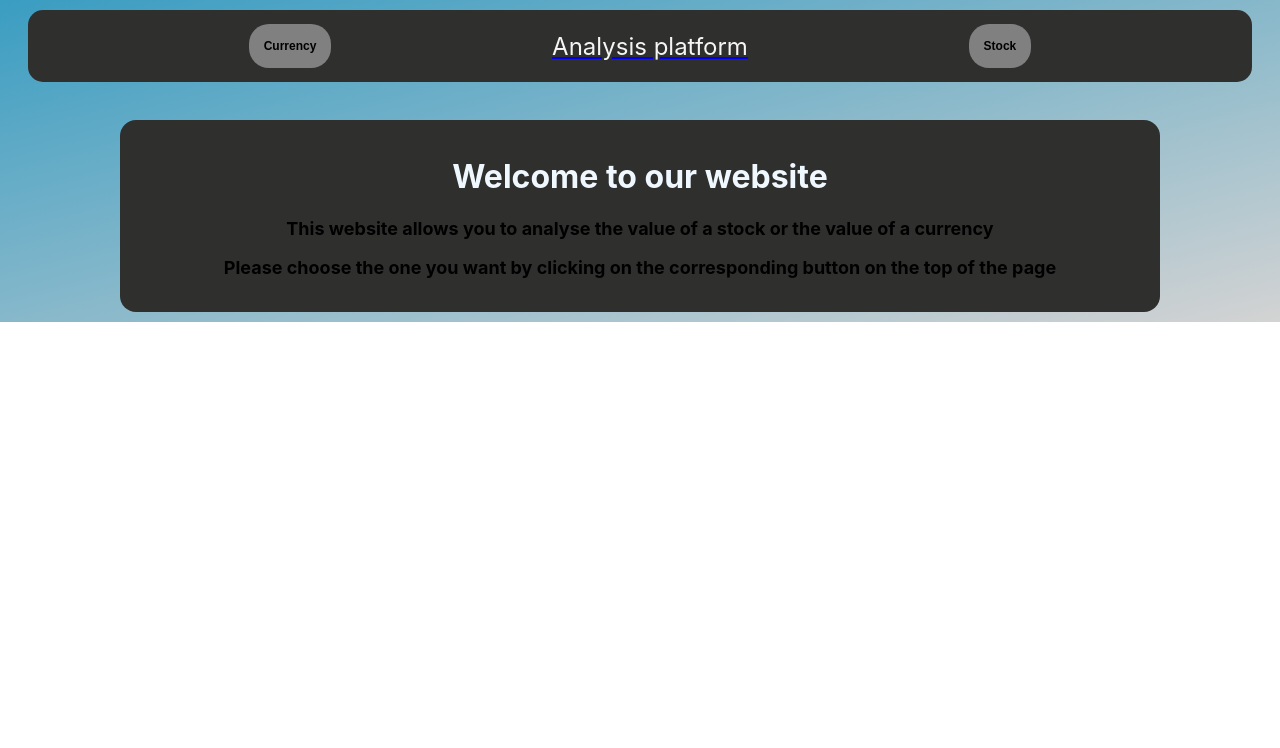
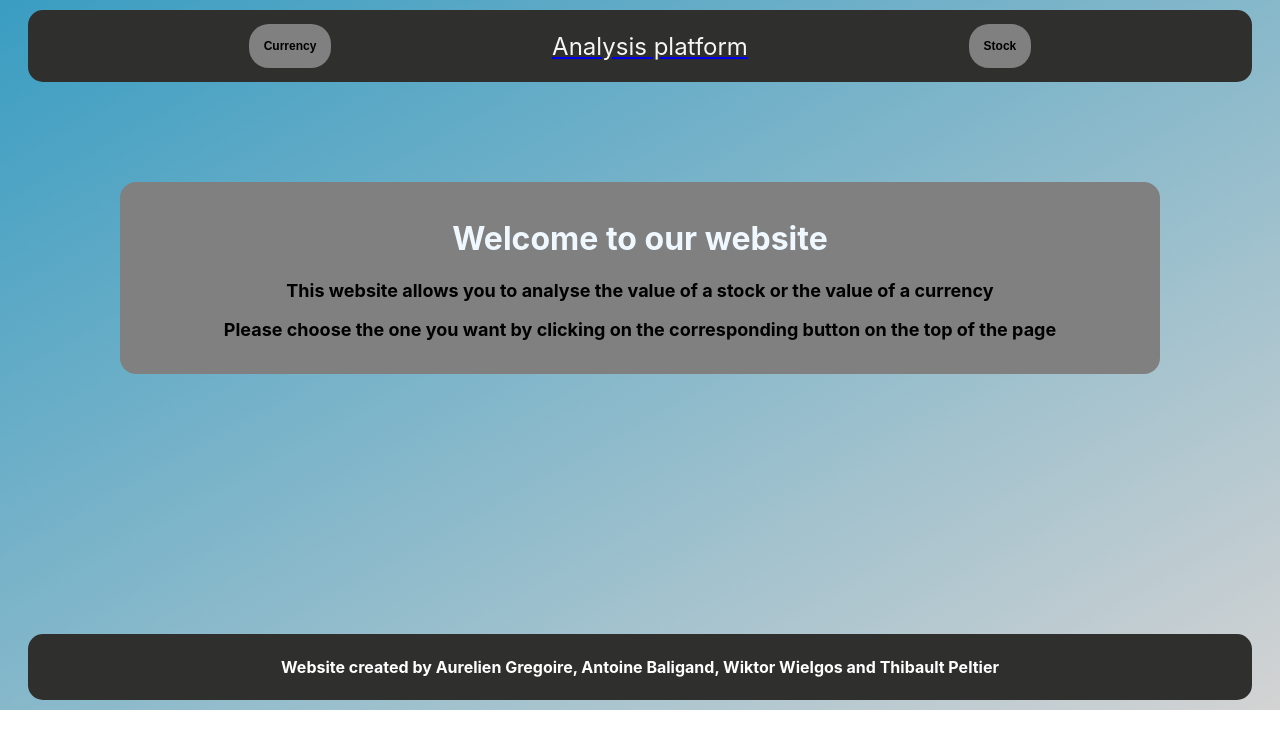
Before and after one commit to aureliengregoire94/Projet-advancedWeb, a React (Create React App) app in the folder my-app/: page / in a window 1280 px wide. Shown: the top 748 px of the page. Built offline with nearby package versions, Linux system fonts and the light colour scheme.

Commit message:
fin front

```diff
--- a/my-app/src/Currency.js
+++ b/my-app/src/Currency.js
@@ -1,7 +1,59 @@
 import React from "react";
+import Plot from 'react-plotly.js';
+
+class Currency extends React.Component{
 
 
-class Currency extends React.Component{
+    constructor (props) {
+        super(props);
+
+        this.state = {
+            currencyChartXvalues: [],
+            currencyChartYvalues: []
+        }
+    }
+
+
+    componentDidMount () {
+        this.fetchcurrency();
+    }
+
+
+    fetchcurrency () {
+
+        const pointerTothis = this
+
+        let currencyChartXvaluesfunction = []
+        let currencyChartYvaluesfunction = []
+
+        const Api_key = "AO8RJ8LVUMAV2H2U"
+        const Symbol = "AMZN"
+        const App_url = "https://www.alphavantage.co/query?function=TIME_SERIES_WEEKLY_ADJUSTED&symbol=" + Symbol + "&apikey=" + Api_key
+
+        fetch(App_url)
+        .then(
+            function(response) {
+                return response.json()
+            }
+        )
+        .then(
+            function(data){
+                console.log(data)
+                for(let key in data['Weekly Adjusted Time Series']){
+                    currencyChartXvaluesfunction.push(key)
+                    currencyChartYvaluesfunction.push(data['Weekly Adjusted Time Series'][key]['1. open'])
+                }
+
+                pointerTothis.setState({
+                    currencyChartXvalues: currencyChartXvaluesfunction,
+                    currencyChartYvalues: currencyChartYvaluesfunction
+                })
+            }
+
+        )
+
+        console.log(currencyChartYvaluesfunction)
+    }
 
 
 
@@ -9,6 +61,7 @@ class Currency extends React.Component{
     render() {
         return(
             <div>
+                <div class = "currencies">
                 <form id="searchbox1" method="get">
                 <p>Currency 1</p>
                     <br/><br/>
@@ -21,6 +74,22 @@ class Currency extends React.Component{
                  <input name="q" type= "text" size="15" placeholder="Type here ..." />
                  <input id="button-submit" type="submit" value="Search" />
              </form>
+             </div>
+             <form>
+                    <Plot
+                        data={[
+                            {
+                                x: this.state.currencyChartXvalues,
+                                y: this.state.currencyChartYvalues,
+                                type: 'scatter',
+                                mode: 'lines+markers',
+                                marker: {color : 'red'},
+                            }
+
+                        ]}
+                        layout={{width:720, height: 440, title: 'Currencues values'}}
+                    />
+                </form>
             </div>
         )
     }
--- a/my-app/src/Pages/Home.css
+++ b/my-app/src/Pages/Home.css
@@ -1,5 +1,5 @@
 html {
-    height:auto;
+
     background: linear-gradient(to bottom right, #3A9DC2, lightgray) no-repeat;
 }
 
@@ -23,17 +23,27 @@ header {
     z-index: 1;
 }
 
+footer{
+    margin-top: 260px;
+    background-color: #2F2F2E;
+    text-align: center;
+    color: white;
+    padding: 2px;
+    border-radius: 15px;
+}
+
 form {
     margin: auto;
     width: 85%;
     padding: 1em;
     border-radius: 1em;
-    background: #2F2F2E;
-    margin-top: 1cm;
+    background: gray;
+    margin-top: 100px;
     box-sizing: border-box;
     color: aliceblue;
     text-align: center;
 }
+
 
 .buttons {
     display: flex;
@@ -89,3 +99,8 @@ button:hover span:after {
 #div{
     maring : 10px;
 }
+
+.currencies{
+    display: flex;
+    flex-wrap: wrap;
+}
--- a/my-app/src/Pages/Home.tsx
+++ b/my-app/src/Pages/Home.tsx
@@ -5,13 +5,17 @@ function Home() {
     return (
         <div>
             <form>
-                <div>
+
                     <h1>Welcome to our website</h1>
                     <p>This website allows you to analyse the value of a stock or the value of a currency</p>
                     <p>Please choose the one you want by clicking on the corresponding button on the top of the page</p>
-                </div>
+
             </form>
+            <footer>
+            <h4>Website created by Aurelien Gregoire, Antoine Baligand, Wiktor Wielgos and Thibault Peltier</h4>
+        </footer>
         </div>
+
     );
 }
 
```
